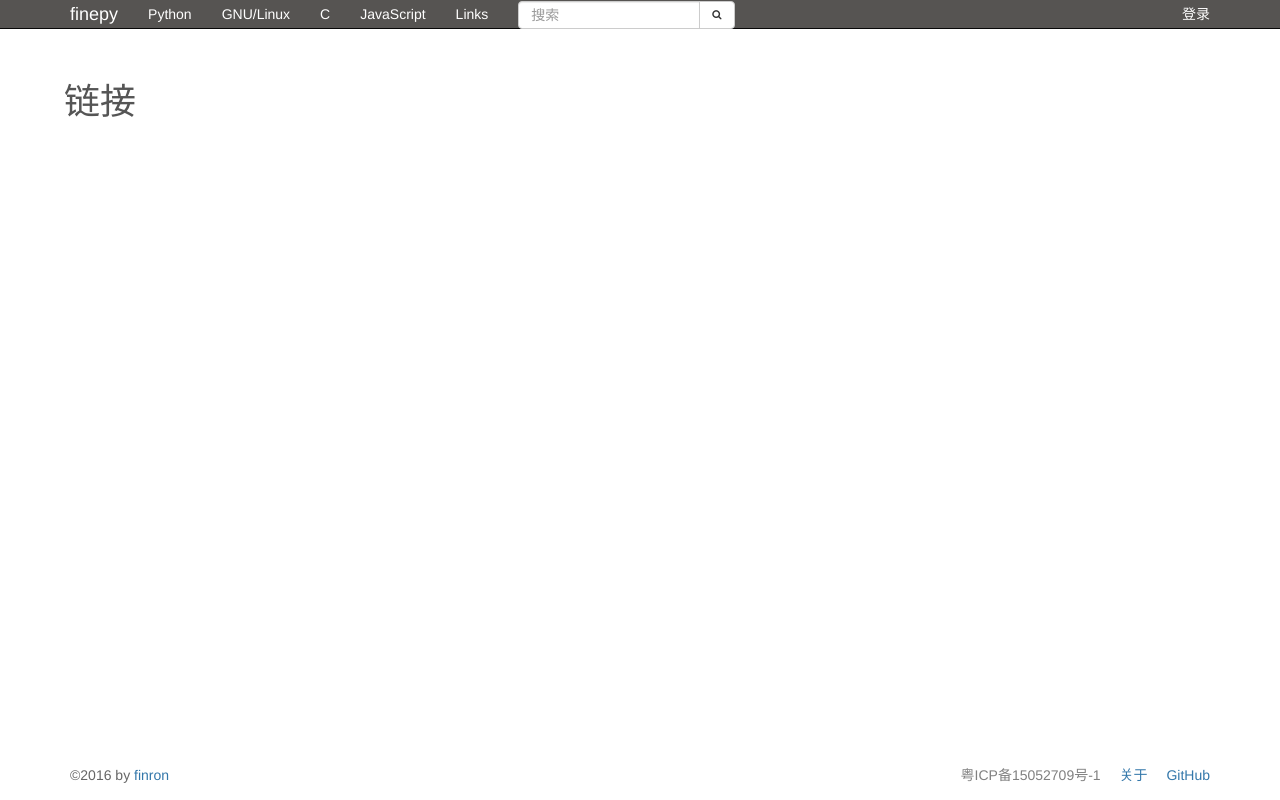
After one commit to finron/finepy, a Flask app: page /links in a window 1280 px wide. The commit adds this page. Run offline with Flask 2, Linux system fonts and the light colour scheme; data comes from the database, SQL or seed files in the repository; data that the repository does not hold is empty; some libraries are stand-ins or nearby versions.

Commit message:
change 404 page add links tags

```diff
--- a/fine/controllers/front.py
+++ b/fine/controllers/front.py
@@ -17,7 +17,8 @@ from sqlalchemy import or_
 from flask.ext.login import (
     login_user, logout_user, login_required, current_user)
 from fine import db
-from fine.models import Post, Comment, User, Role, Permission
+from fine.models import (Post, Comment, User, Link,
+                         Role, Permission, Tag)
 from fine.email import send_email
 
 bp = Blueprint('front', __name__)
@@ -132,3 +133,14 @@ def signout():
     logout_user()
     flash(u'你已退出')
     return redirect(url_for('.index'))
+
+@bp.route('/tags')
+def tags():
+   tag_items = Tag.query.order_by(Tag.weight.desc()).all()
+   return render_template('tags.html', tags=tag_items)
+
+
+@bp.route('/links')
+def links():
+   l_items = Link.query.order_by(Link.weight.desc()).all()
+   return render_template('links.html', links=l_items)
--- a/fine/models/tag.py
+++ b/fine/models/tag.py
@@ -14,7 +14,7 @@ class Tag(db.Model):
     id = db.Column(db.Integer, primary_key=True)
     name = db.Column(db.String(32), unique=True)
     weight = db.Column(db.Integer)
-    description = db.Column(db.String(140))
+    note = db.Column(db.String(140))
 
     def __init__(self, *args, **kwargs):
         super(Tag, self).__init__(*args, **kwargs)
@@ -30,7 +30,7 @@ class Tag(db.Model):
               'SQL', 'Tornado', 'Werkzeug'
               ]
         for i, x in enumerate(rv, 1):
-            t = Tag(name=x, weight=i)
+            t = Tag(name=x, weight=i, note='test'+str(i))
             db.session.add(t)
         db.session.commit()
 
--- a/fine/static/style/css/layout.css
+++ b/fine/static/style/css/layout.css
@@ -54,10 +54,13 @@ body .navbar #login {
 }
 body #main{
     color: #555;
-    margin: 32px 0;
-    padding-left: 24px;
+    margin: 32px !important;
+    padding: 2px 0;
 }
-
+body #main > h1 {
+    line-height: 56px;
+    margin: 40px 32px !important;
+}
 body .goTop{
     position: fixed;
     bottom: 165px;
@@ -262,3 +265,27 @@ body #footer .container #links #beian a {
 .posts a:hover {
     color: #000 !important;
 }
+body #main ul.taglist {
+    font-size: 16px;
+    list-style: none;
+    text-align: left;
+}
+body #main ul.taglist li {
+    word-wrap: break-word;
+    white-space: nowrap;
+    margin: 32px 0;
+    padding-right: 20px;
+    display: inline;
+}
+body #main ul.links {
+    font-size: 16px;
+    list-style: none;
+    text-align: left;
+}
+body #main ul.links li {
+    word-wrap: break-word;
+    white-space: nowrap;
+    margin: 32px 0;
+    padding-right: 20px;
+    display: inline;
+}
--- /dev/null
+++ b/fine/templates/links.html
@@ -0,0 +1,14 @@
+{% extends "base/layout.html" %}
+
+{% block title %}链接{% endblock %}
+
+{% block content %}
+  <h1>链接</h1>
+  <ul class="links">
+    {% for link in links %}
+      <li>
+        <a target="_blank" href="{{ link.url }}">{{ link.name }}</a>
+      </li>
+    {% endfor %}
+  </ul>
+{% endblock %}
--- a/manage.py
+++ b/manage.py
@@ -71,7 +71,7 @@ def deploy():
     upgrade()
 
     # create fake tags
-    Tag.gen_fake()
+    # Tag.gen_fake()
 
     # create user roles
     Role.insert_roles()
--- a/requirements.txt
+++ b/requirements.txt
@@ -14,7 +14,6 @@ Flask-SQLAlchemy==2.1
 Flask-WTF==0.12
 ForgeryPy==0.1
 gunicorn==19.4.1
-html5lib==0.9999999
 itsdangerous==0.24
 jedi==0.9.0
 Jinja2==2.8
@@ -25,7 +24,6 @@ MarkupSafe==0.23
 meld3==1.0.2
 paramiko==1.16.0
 Pillow==3.3.1
-psycopg2==2.6.1
 pycrypto==2.6.1
 Pygments==2.1.3
 python-editor==0.5
@@ -35,3 +33,4 @@ SQLAlchemy==1.0.11
 supervisor==3.2.3
 Werkzeug==0.11.3
 WTForms==2.1
+PyMySQL
```
Also changed, not shown: fine/templates/404.html (+4 -6 lines), fine/templates/tags.html (added, +14 -0 lines), 1 other file.
